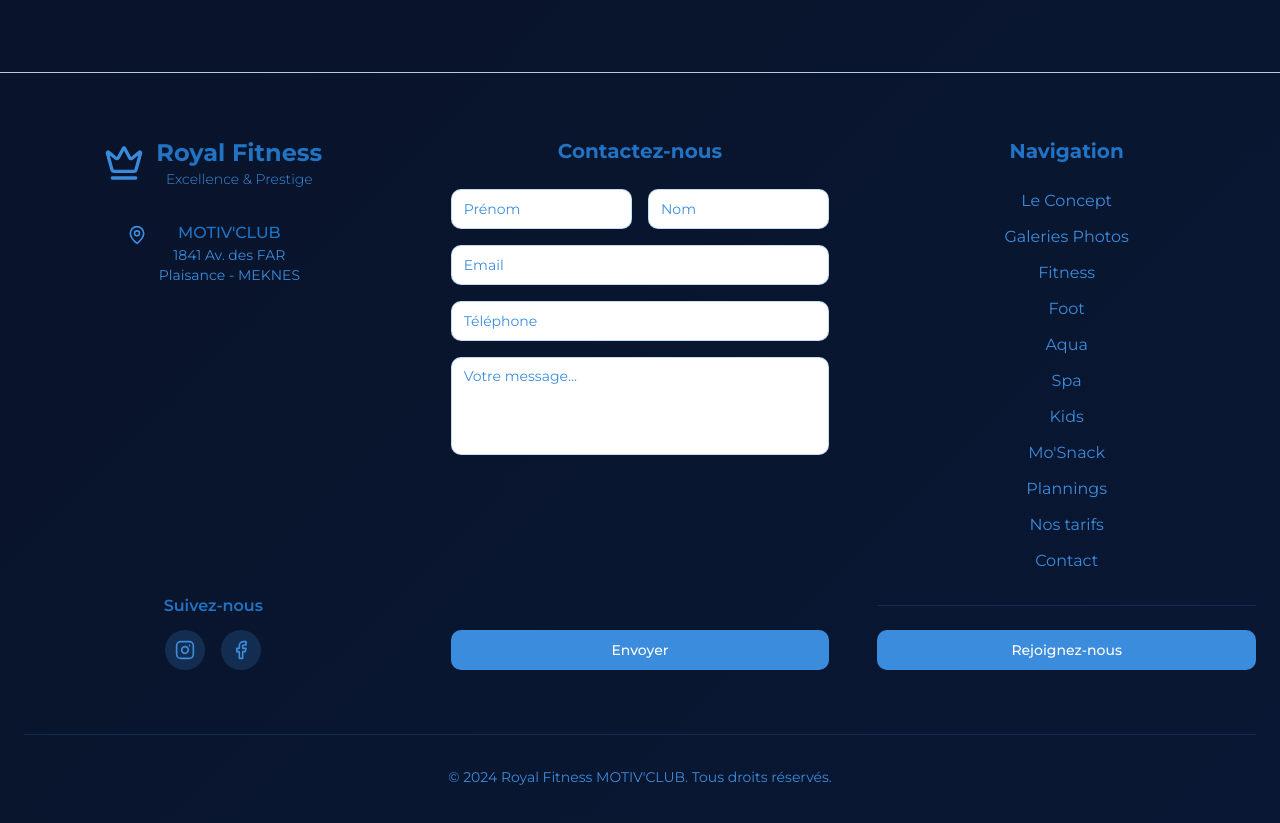
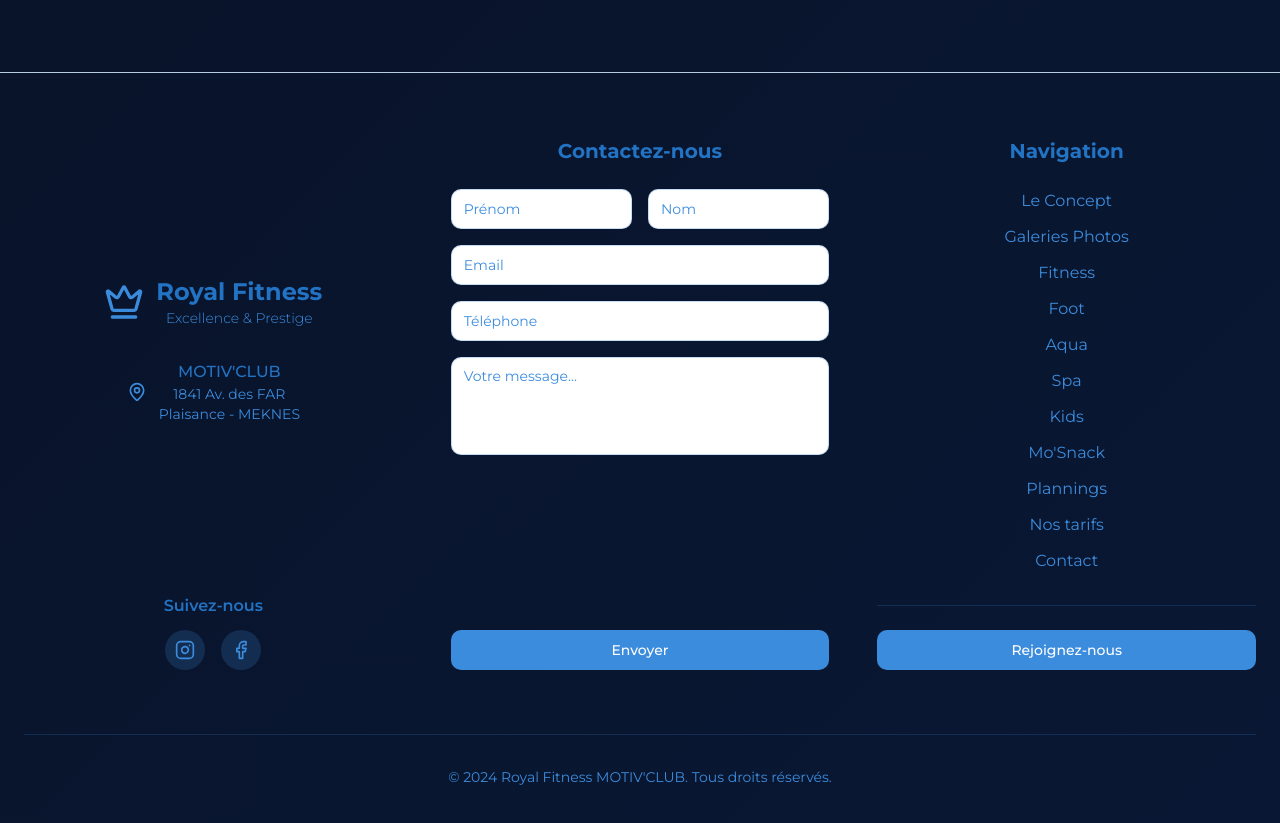
Before and after one commit to SimonOnChain/regal-fit-showcase, a React (Vite) app: page /spa in a window 1280 px wide. Shown: the part 1880-2703 px from the top of the page. Built offline with nearby package versions, Linux system fonts and the light colour scheme; the HTML template or start-up script is replaced by a standard one.

Commit message:
Center footer content

```diff
--- a/src/components/Footer.tsx
+++ b/src/components/Footer.tsx
@@ -64,7 +64,7 @@ const Footer = () => {
 
           {/* Left Column - Logo & Contact Info */}
           <div className="flex flex-col justify-between h-full animate-slide-up text-center" style={{ animationDelay: "0.1s" }}>
-            <div className="space-y-8">
+            <div className="flex flex-col justify-center flex-1 space-y-8">
               {/* Logo */}
               <div className="flex items-center justify-center space-x-3">
                 <Crown className="h-10 w-10 text-royal-blue animate-pulse" />
@@ -76,8 +76,8 @@ const Footer = () => {
 
               {/* Address */}
               <div className="space-y-3">
-                <div className="flex items-start justify-center space-x-3">
-                  <MapPin className="h-5 w-5 text-royal-blue mt-1 flex-shrink-0" />
+                <div className="flex items-center justify-center space-x-3">
+                  <MapPin className="h-5 w-5 text-royal-blue flex-shrink-0" />
                   <div className="text-center">
                     <p className="text-royal-blue-dark font-medium">MOTIV'CLUB</p>
                     <p className="text-royal-blue text-sm">1841 Av. des FAR</p>
```
